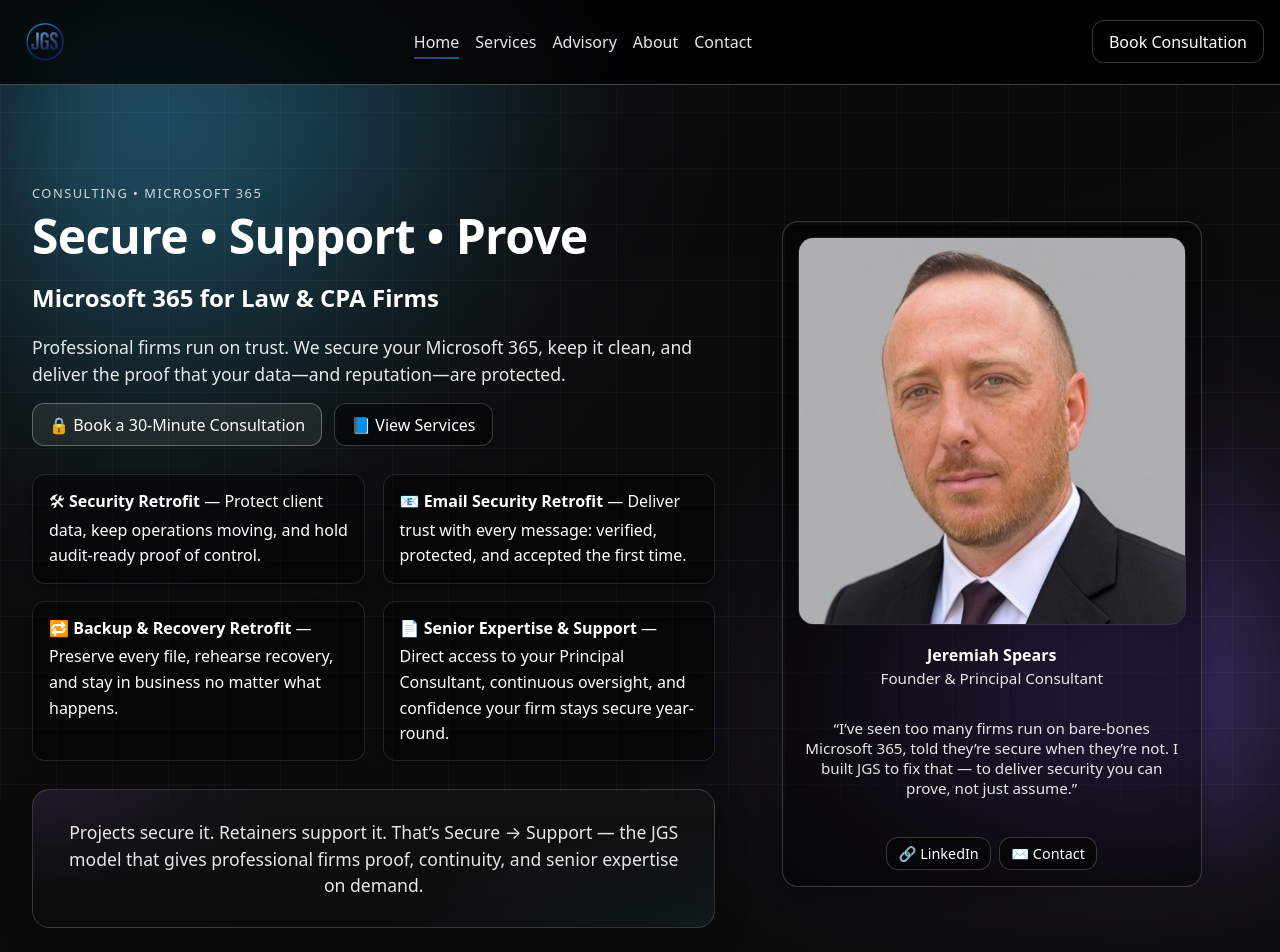
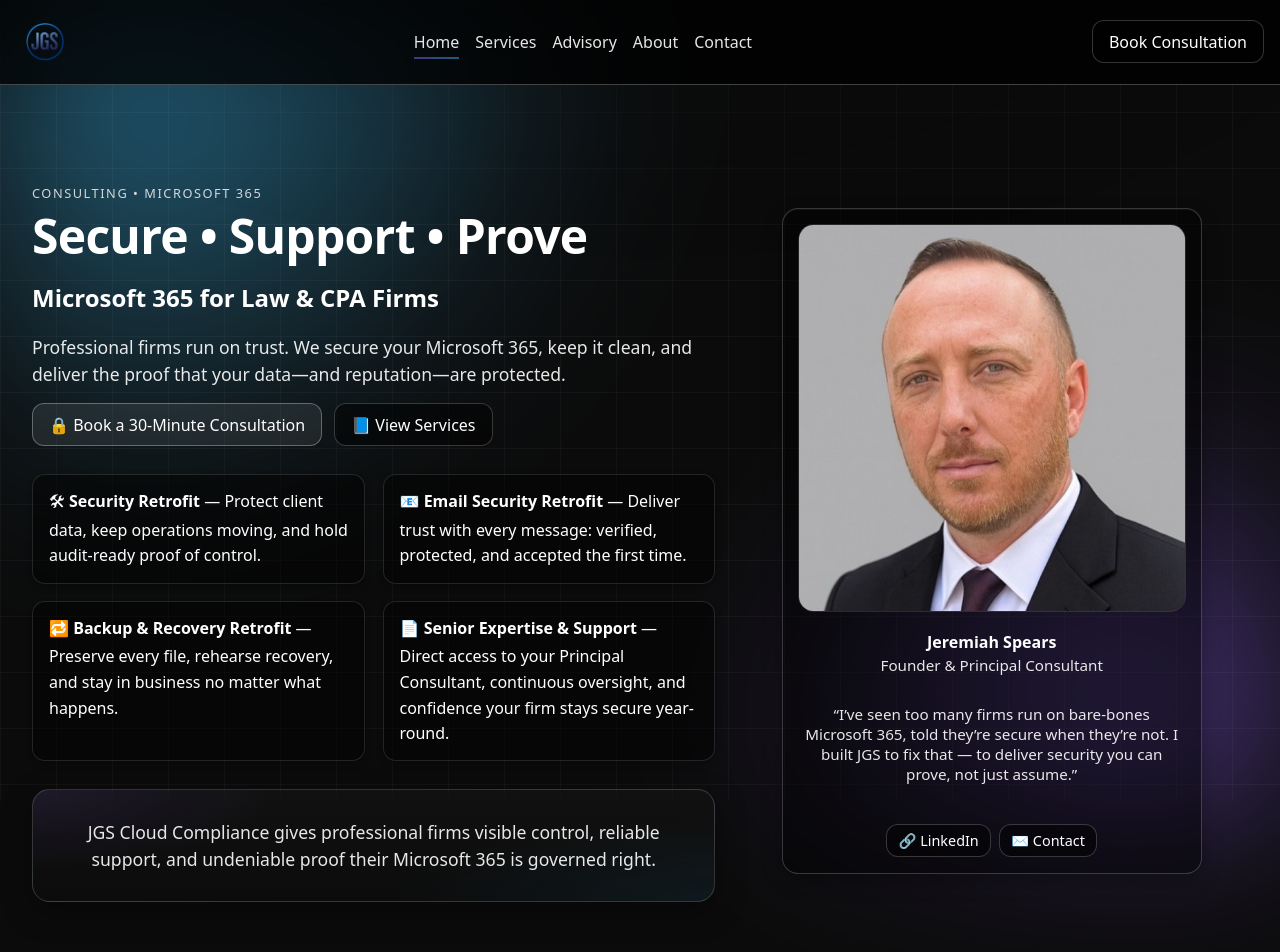
Before and after one commit to jspears80/jgs, a Next.js app: page / in a window 1280 px wide. Shown: the top 952 px of the page. Built offline with nearby package versions, Linux system fonts and the light colour scheme.

Commit message:
Update page.tsx

```diff
--- a/app/page.tsx
+++ b/app/page.tsx
@@ -56,8 +56,7 @@ export default function HomePage() {
           {/* ===== CTA BAND ===== */}
           <div className="cta-band" style={{ marginTop: '1.75rem' }}>
             <p className="lead" style={{ margin: 0, textAlign: 'center' }}>
-              Projects secure it. Retainers support it. That’s Secure → Support — the JGS model that gives professional
-              firms proof, continuity, and senior expertise on demand.
+JGS Cloud Compliance gives professional firms visible control, reliable support, and undeniable proof their Microsoft 365 is governed right.
             </p>
           </div>
         </div>
```
